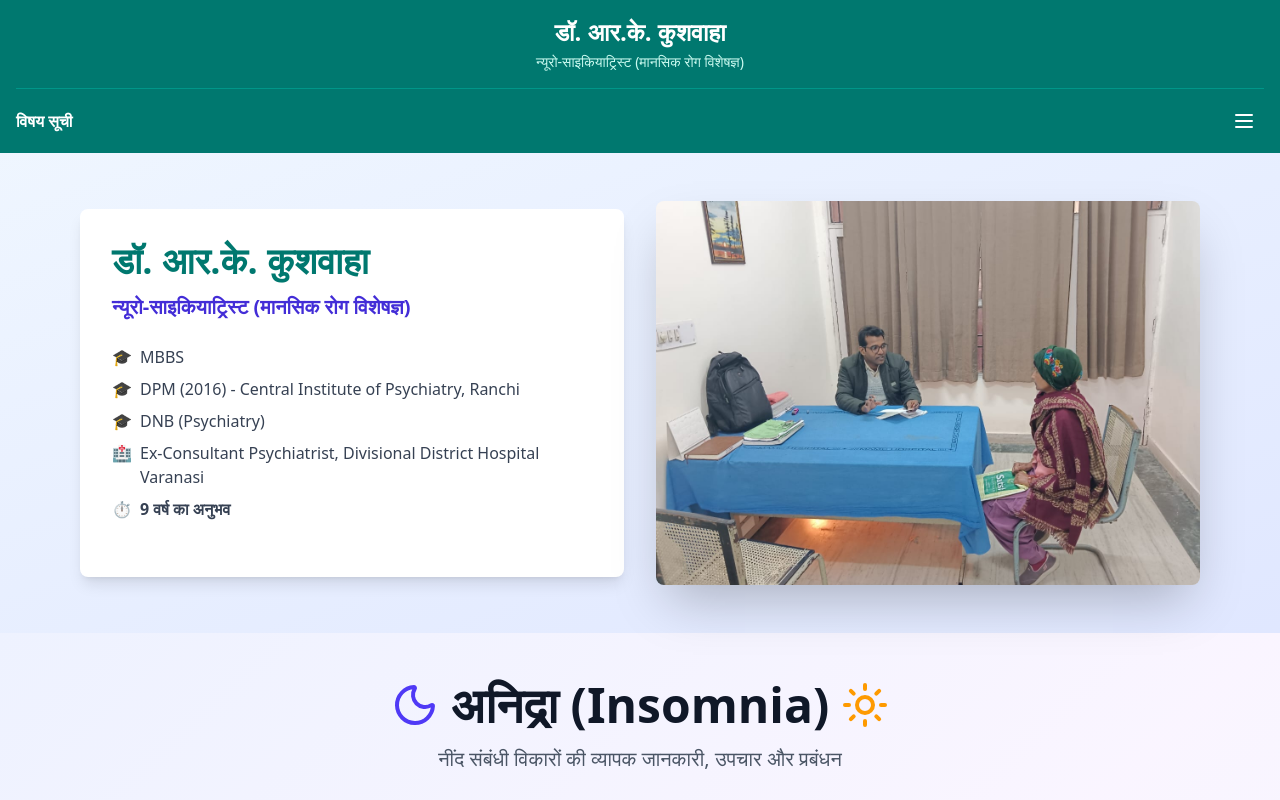
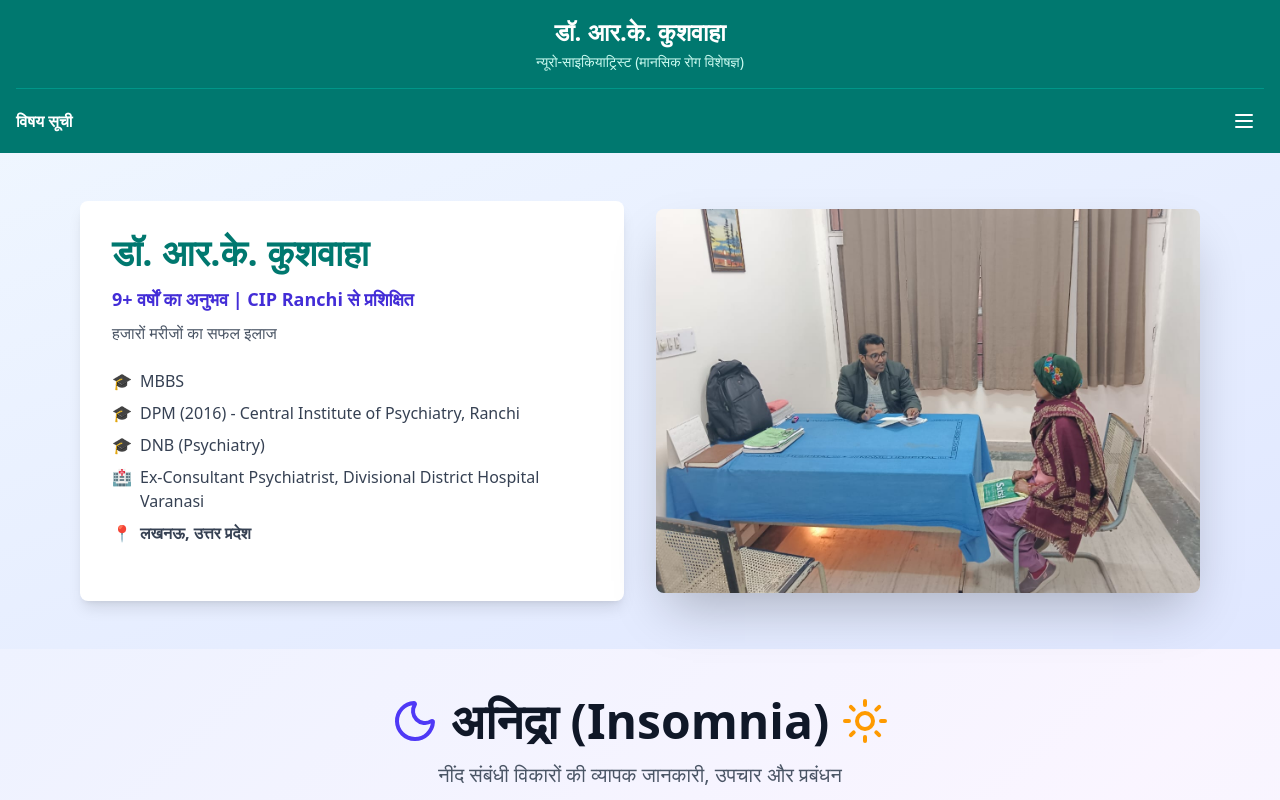
Before and after one commit to kp1153/psychiatrist, a Next.js app: page / in a window 1280 px wide. Shown: the top 800 px of the page. Built offline with nearby package versions, Linux system fonts and the light colour scheme.

Commit message:
force deploy

```diff
--- a/components/HeroSection.js
+++ b/components/HeroSection.js
@@ -1,10 +1,17 @@
-"use client";
+ "use client";
 
 import { useState, useEffect } from "react";
 
 export default function HeroSection() {
   const [current, setCurrent] = useState(0);
   const images = ["/1.jpg", "/2.jpg"];
+
+  // Calculate years of experience automatically
+  const getExperience = () => {
+    const startYear = 2016; // DPM completion year
+    const currentYear = new Date().getFullYear();
+    return currentYear - startYear;
+  };
 
   useEffect(() => {
     const timer = setInterval(() => {
@@ -23,8 +30,11 @@ export default function HeroSection() {
               <h1 className="text-3xl md:text-4xl font-bold text-teal-700 mb-3">
                 डॉ. आर.के. कुशवाहा
               </h1>
-              <p className="text-xl text-indigo-700 font-semibold mb-6">
-                न्यूरो-साइकियाट्रिस्ट (मानसिक रोग विशेषज्ञ)
+              <p className="text-lg text-indigo-700 font-semibold mb-2">
+                {getExperience()}+ वर्षों का अनुभव | CIP Ranchi से प्रशिक्षित
+              </p>
+              <p className="text-base text-gray-600 font-medium mb-6">
+                हजारों मरीजों का सफल इलाज
               </p>
 
               {/* Qualifications */}
@@ -51,9 +61,9 @@ export default function HeroSection() {
                   </span>
                 </div>
                 <div className="flex items-start">
-                  <span className="text-teal-600 mr-2">⏱️</span>
+                  <span className="text-teal-600 mr-2">📍</span>
                   <span className="text-gray-700 font-semibold">
-                    9 वर्ष का अनुभव
+                    लखनऊ, उत्तर प्रदेश
                   </span>
                 </div>
               </div>
```
